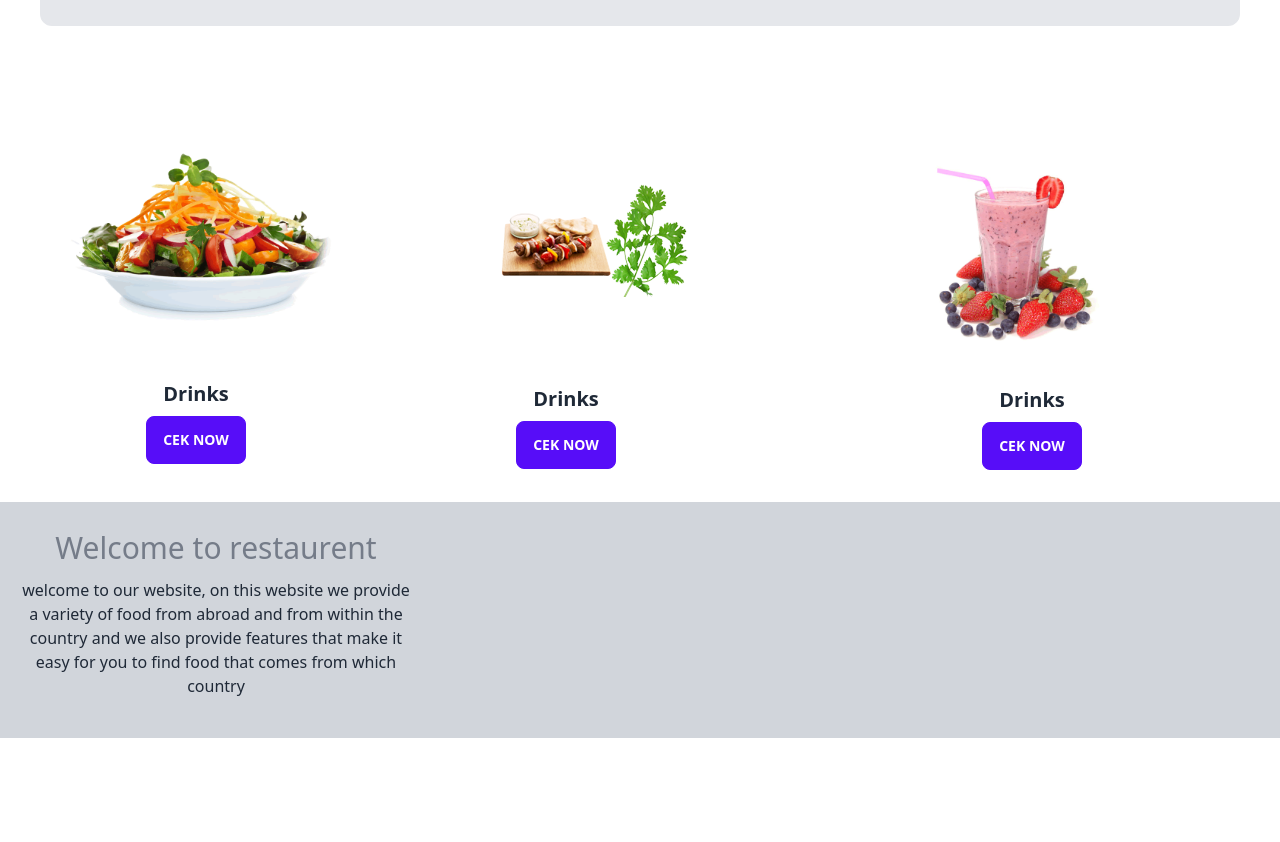
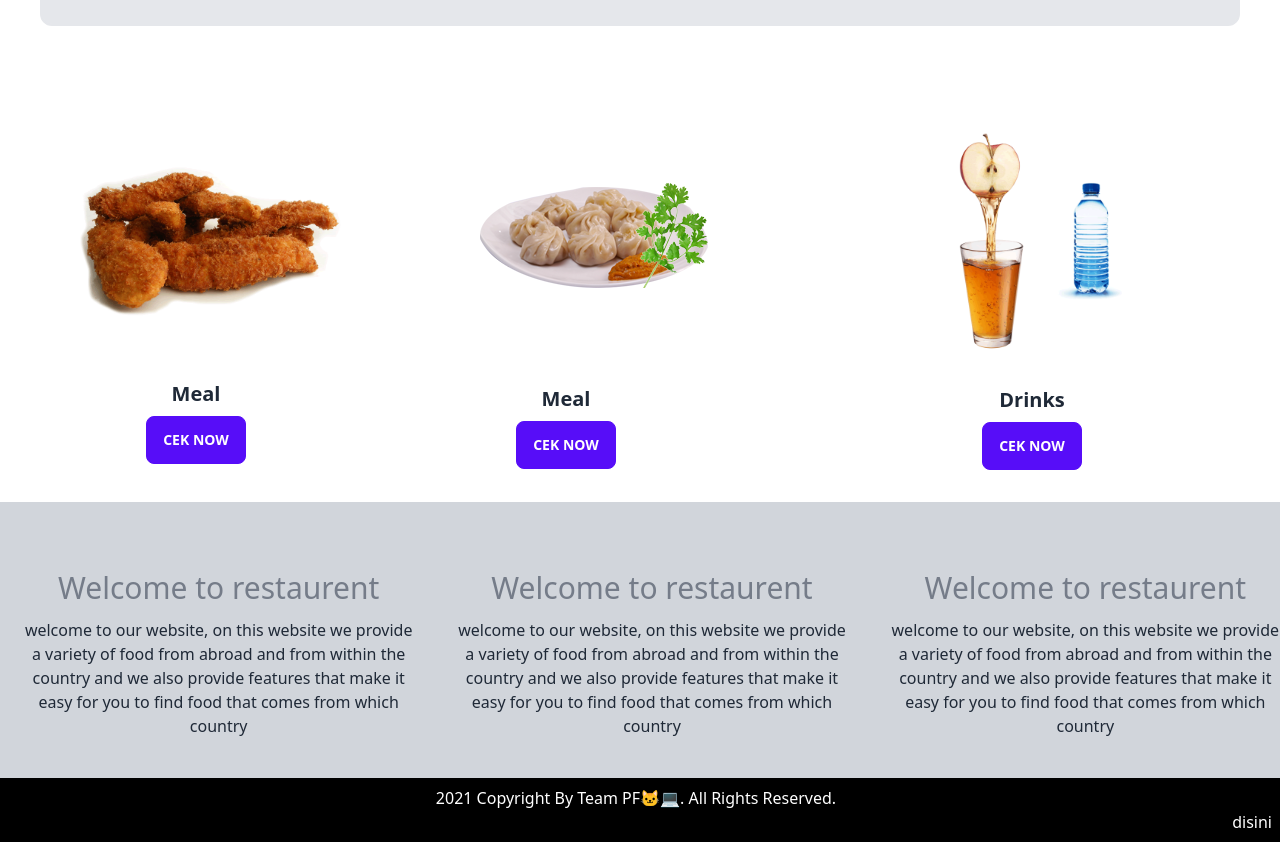
Before and after one commit to Bayu-Sumantri/tugas-kelompok-new-1, a website: page public/contact.html in a window 1280 px wide. Shown: the part 174-1016 px from the top of the page. Before the commit the page ends 912 px from the top, so only its background shows below. Drawn offline with Linux system fonts and the light colour scheme.

Commit message:
'versi_beta'

```diff
--- a/public/contact.html
+++ b/public/contact.html
@@ -59,10 +59,10 @@
     <div class="flex w-full flex-wrap">
       <div class="max-w-sm rounded-xl mt-5 overflow-hidden">
         <figure class="px-10 pt-10 ml-2">
-          <img src="themes/assets/images/salat.png" alt="#" class="rounded-xl relative ml-2" />
+          <img src="themes/assets/images/chicken.png" alt="#" class="rounded-xl relative ml-2" />
         </figure>
         <div class="card-body ml-2 items-center text-center">
-          <h2 class="card-title">Drinks</h2>
+          <h2 class="card-title">Meal</h2>
           <div class="card-actions">
             <button class="btn btn-primary">Cek Now</button>
           </div>
@@ -72,10 +72,10 @@
 
       <div class="max-w-sm rounded-xl mt-5 overflow-hidden">
         <figure class="px-10 pt-10 mr-2">
-          <img src="themes/assets/images/Kebab Shish.png" alt="#" class="rounded-xl mr-16 m-14" />
+          <img src="themes/assets/images/dimsum.png" alt="#" class="rounded-xl mr-16 m-14" />
         </figure>
         <div class="card-body items-center text-center">
-          <h2 class="card-title mr-5">Drinks</h2>
+          <h2 class="card-title mr-5">Meal</h2>
           <div class="card-actions mr-5">
             <button class="btn btn-primary">Cek Now</button>
           </div>
@@ -85,7 +85,7 @@
 
       <div class="max-w-sm rounded-xl mt-5 overflow-hidden">
         <figure class="px-10 pt-10 ml-26">
-          <img src="themes/assets/images/drinks_jus.png" alt="#" class="relative rounded-xl ml-14" />
+          <img src="themes/assets/images/drinks.png " alt="#" class="relative rounded-xl ml-14" />
         </figure>
         <div class="card-body ml-36 items-center text-center">
           <h2 class="card-title">Drinks</h2>
@@ -101,8 +101,23 @@
 
    <!-- kata kata saja-->
 
-    <div class="flex w-full flex-wrap">
-      <div class="stats-vertical w-screen shadow-xl bg-gray-300 px-1 py-7">
+   <div class="w-full bg-gray-300 px-3 py-7">
+    <div class="w-screen">
+      <section class="mt-10">
+        <div class="container">
+           <div class="flex w-full gap-x-5">
+              <div class="w-1/3">
+                <h2 class="text-3xl text-gray-700/60 text-center">Welcome to restaurent</h2>
+        <p class="text-center m-3">welcome to our website, on this website we provide a variety of food from abroad
+          and from within the country and we also provide features that make it easy for you to find food that comes
+          from which country</p>
+              </div>
+              <div class="w-1/3">
+                <h2 class="text-3xl text-gray-700/60 text-center">Welcome to restaurent</h2>
+                <p class="text-center m-3">welcome to our website, on this website we provide a variety of food from abroad
+                  and from within the country and we also provide features that make it easy for you to find food that comes
+                  from which country</p>
+              </div>
               <div class="w-1/3">
                 <h2 class="text-3xl text-gray-700/60 text-center">Welcome to restaurent</h2>
                 <p class="text-center m-3">welcome to our website, on this website we provide a variety of food from abroad
@@ -111,9 +126,18 @@
               </div>
            </div>
         </div>
+     </section>
+      </div>
+      </div>
 
-
-
+  <div className="w-full">
+    <div class="bg-black px-2 py-2 ">
+      <p class="pt4 mr-2 text-center text-white">2021 Copyright By Team PF🐱‍💻. All Rights Reserved.</p>
+      <a href="index.html" class="inline-block text-right w-full -mr-5 text-white hover:text-blue-500">
+        disini
+      </a>
+    </div>
+  </div>
 
 
 </body>
```
Also changed, not shown: public/about.html (+22 -3 lines), public/css/style.css, public/percobaan.html (renamed from public/hehe.html). Lines whose indentation alone changed are shown as unchanged.
